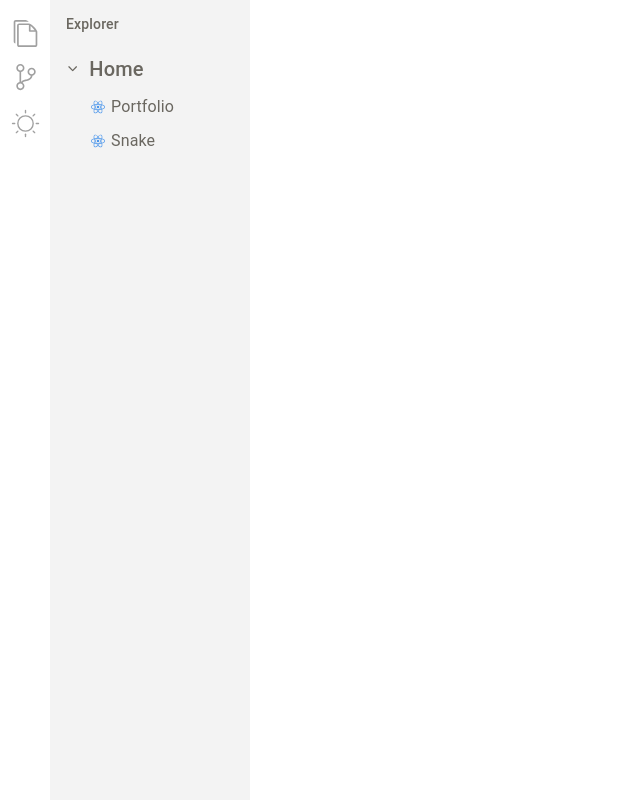
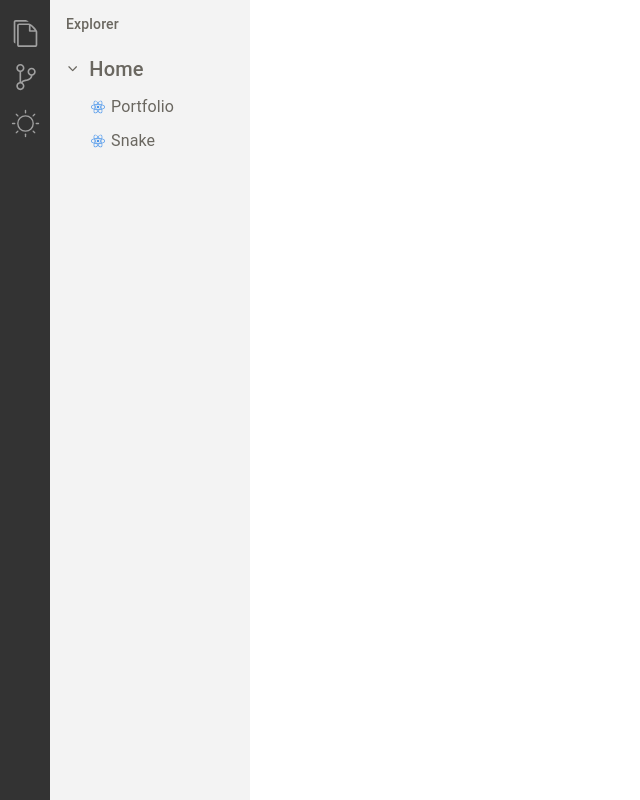
Before and after one commit to daosongit/vs-code-portfolio, a React (Vite) app: page / in a window 1280 px wide. Shown: the whole page, without its empty margins (0-640 px from the left). Built offline with nearby package versions, Linux system fonts and the light colour scheme.

Commit message:
Use component customization instead of array.map for more flexibility

```diff
--- a/src/pages/Home/components/ActivityBar.tsx
+++ b/src/pages/Home/components/ActivityBar.tsx
@@ -3,16 +3,38 @@ import { ImFilesEmpty as IcoExplorer } from 'react-icons/im';
 import { IoIosGitBranch as IcoGit } from 'react-icons/io';
 import { CiLight as IcoLight, CiDark as IcoDark } from 'react-icons/ci';
 import { useAppDispatch, useAppSelector } from '../../../redux/store';
+import { FC, ReactElement } from 'react';
 import { changeTheme } from '../../../redux/themeSlice';
+
+interface MenuItemProps {
+  title: string;
+  onClick?: () => void;
+  children?: ReactElement;
+}
 
 export default function ActivityBar() {
   const theme = useAppSelector((state) => state.theme.state);
   const dispatch = useAppDispatch();
-  const menuList = [
-    { title: 'Explorer', icon: <IcoExplorer size={27} /> },
-    { title: 'GitHub', icon: <IcoGit size={30} /> },
-    { title: 'Theme', icon: theme === 'light' ? <IcoLight size={33} /> : <IcoDark size={33} /> },
-  ];
+  const MenuItem: FC<MenuItemProps> = ({ title, children, onClick = () => {} }) => {
+    return (
+      <Tooltip title={title} placement="right" describeChild arrow disableTouchListener>
+        <Button
+          onClick={onClick}
+          sx={{
+            p: 0,
+            minWidth: 0,
+            color: '#a0a0a0',
+            borderLeft: '1px solid transparent',
+            borderRadius: 0,
+            '&:hover': { color: { md: '#ffffff' }, bgcolor: 'transparent' },
+          }}
+          disableRipple>
+          {children}
+        </Button>
+      </Tooltip>
+    );
+  };
+
   return (
     <Box
       component="aside"
@@ -23,36 +45,19 @@ export default function ActivityBar() {
         top: 0,
         width: '50px',
         height: '100vh',
-        bgcolor: 'custom.activityBar',
+        bgcolor: '#333333',
         pt: '20px',
         rowGap: '15px',
       }}>
-      {menuList.map((el) => {
-        const onClick = el.title === 'Theme' ? () => dispatch(changeTheme()) : () => {};
-        return (
-          <Tooltip
-            key={el.title}
-            title={el.title}
-            placement="right"
-            describeChild
-            arrow
-            disableTouchListener>
-            <Button
-              onClick={onClick}
-              sx={{
-                p: 0,
-                minWidth: 0,
-                color: '#a0a0a0',
-                borderLeft: '1px solid transparent',
-                borderRadius: 0,
-                '&:hover': { color: { md: '#ffffff' }, bgcolor: 'transparent' },
-              }}
-              disableRipple>
-              {el.icon}
-            </Button>
-          </Tooltip>
-        );
-      })}
+      <MenuItem title="Explorer">
+        <IcoExplorer size={27} />
+      </MenuItem>
+      <MenuItem title="GitHub">
+        <IcoGit size={30} />
+      </MenuItem>
+      <MenuItem title="Theme" onClick={() => dispatch(changeTheme())}>
+        {theme === 'light' ? <IcoLight size={33} /> : <IcoDark size={33} />}
+      </MenuItem>
     </Box>
   );
 }
```
